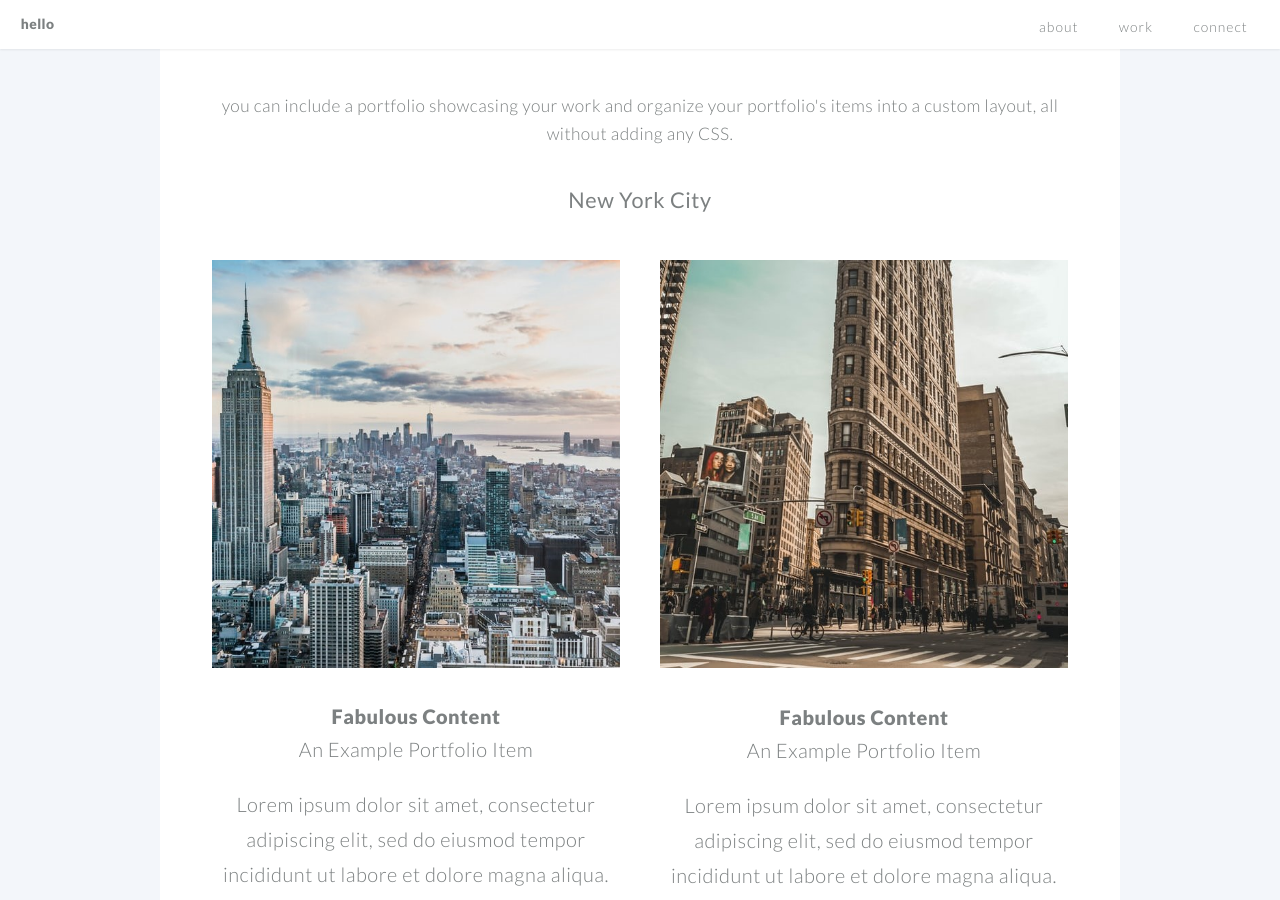
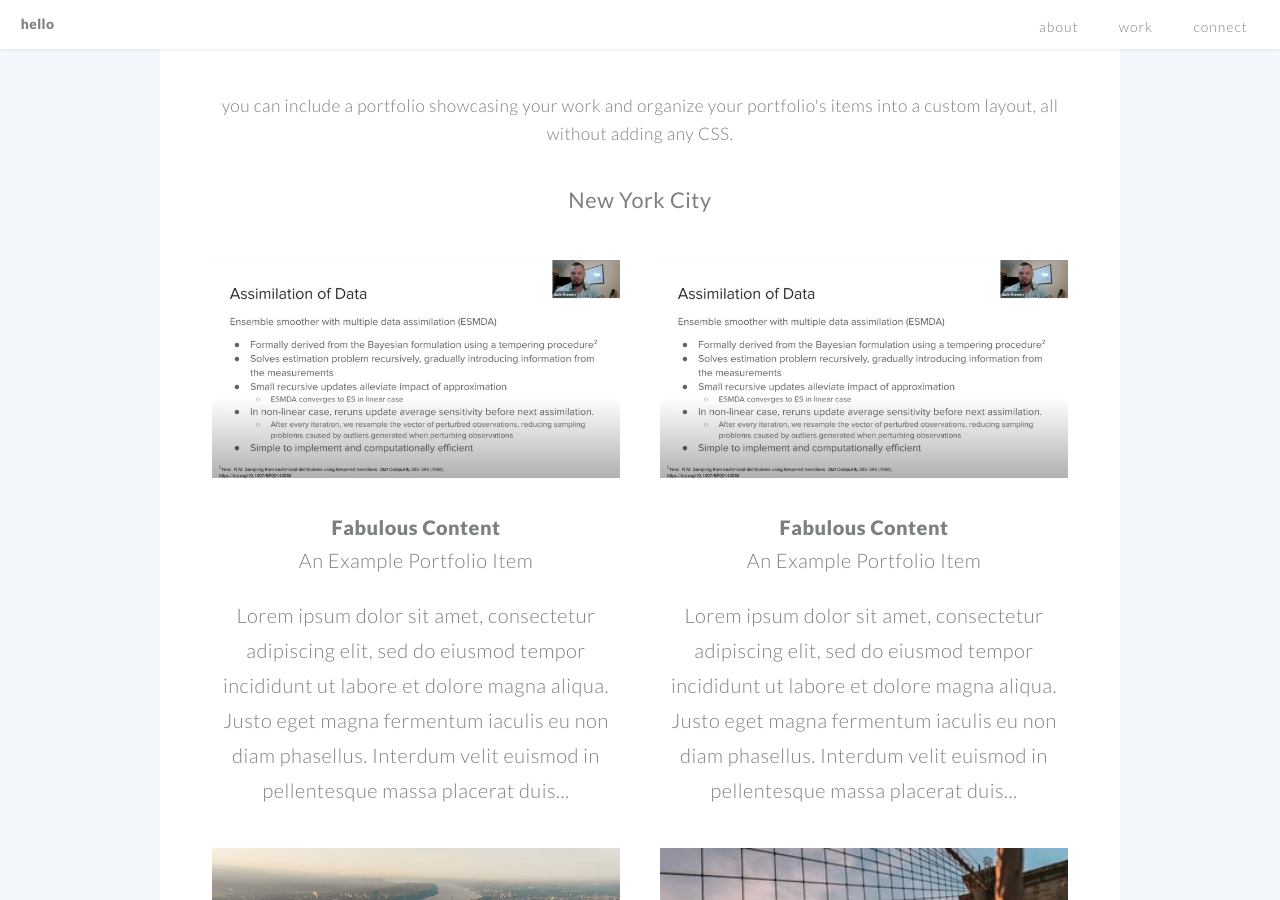
Before and after one commit to jben33/jben33.github.io, a Jekyll site: the page built from index.md, in a window 1280 px wide and 900 px high, scrolled down 1773 px. Built offline with Jekyll 4.4.1, drawn with Linux system fonts in a browser that asks for light colours.

Commit message:
Update work.yml

```diff
--- a/_data/work.yml
+++ b/_data/work.yml
@@ -5,9 +5,9 @@ work:
   - category: New York City
     items:
       - item: example.html
-        image: /images/NYC1.jpg # optionally, include the file path for an image for each item
+        image: /images/116343561_10157937045968717_1315017261508295798_n.jpg
       - item: example.html
-        image: /images/NYC2.jpg
+        image: /images/116343561_10157937045968717_1315017261508295798_n.jpg
       - item: example2.html
         image: /images/NYC3.jpg
       - item: example3.html
```
